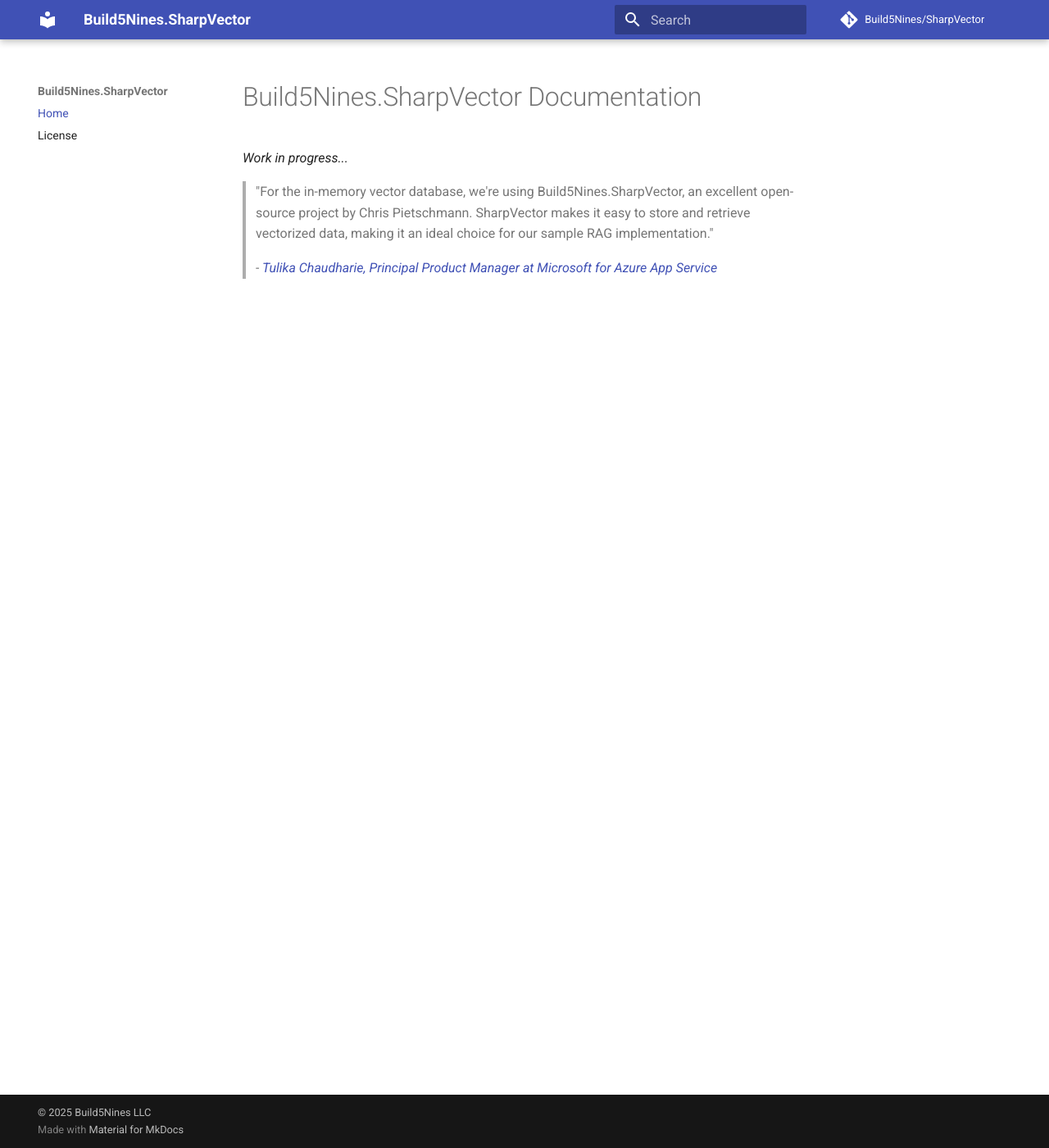
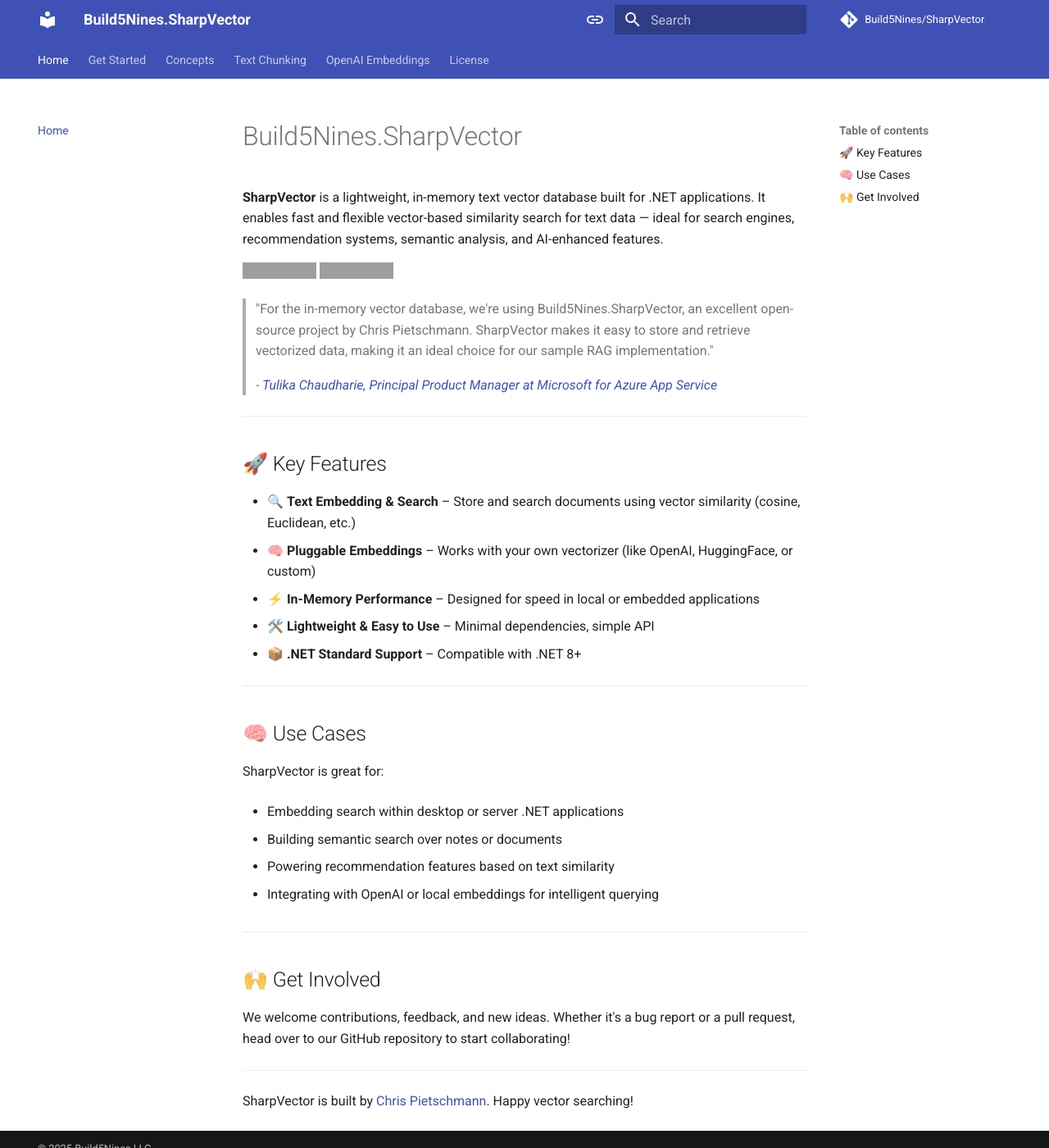
Before and after one commit to Build5Nines/SharpVector, an MkDocs documentation site: the page built from docs/docs/index.md, in a window 1280 px wide and 1400 px high. Shown: the whole window at 82% size. Built offline with MkDocs 1.6.1 and Material for MkDocs 9.7.7, drawn with Linux system fonts in a browser that asks for light colours; comment, search, counter and statistics services are not loaded; grey boxes are pictures that could not be loaded.

Commit message:
writing docs

```diff
--- a/docs/docs/index.md
+++ b/docs/docs/index.md
@@ -1,24 +1,44 @@
-# Build5Nines.SharpVector Documentation
+# Build5Nines.SharpVector
 
-_Work in progress..._
+**SharpVector** is a lightweight, in-memory text vector database built for .NET applications. It enables fast and flexible vector-based similarity search for text data — ideal for search engines, recommendation systems, semantic analysis, and AI-enhanced features.
+
+[![NuGet](https://img.shields.io/nuget/v/Build5Nines.SharpVector.svg)](https://www.nuget.org/packages/Build5Nines.SharpVector/)
+[![License: MIT](https://img.shields.io/badge/License-MIT-blue.svg)](LICENSE)
 
 > "For the in-memory vector database, we're using Build5Nines.SharpVector, an excellent open-source project by Chris Pietschmann. SharpVector makes it easy to store and retrieve vectorized data, making it an ideal choice for our sample RAG implementation."
 >
 > _- [Tulika Chaudharie, Principal Product Manager at Microsoft for Azure App Service](https://azure.github.io/AppService/2024/09/03/Phi3-vector.html)_
 
+---
 
-<!-- For full documentation visit [mkdocs.org](https://www.mkdocs.org).
+## 🚀 Key Features
 
-## Commands
+- 🔍 **Text Embedding & Search** – Store and search documents using vector similarity (cosine, Euclidean, etc.)
+- 🧠 **Pluggable Embeddings** – Works with your own vectorizer (like OpenAI, HuggingFace, or custom)
+- ⚡ **In-Memory Performance** – Designed for speed in local or embedded applications
+- 🛠️ **Lightweight & Easy to Use** – Minimal dependencies, simple API
+- 📦 **.NET Standard Support** – Compatible with .NET 8+
 
-* `mkdocs new [dir-name]` - Create a new project.
-* `mkdocs serve` - Start the live-reloading docs server.
-* `mkdocs build` - Build the documentation site.
-* `mkdocs -h` - Print help message and exit.
+---
 
-## Project layout
+## 🧠 Use Cases
 
-    mkdocs.yml    # The configuration file.
-    docs/
-        index.md  # The documentation homepage.
-        ...       # Other markdown pages, images and other files. -->
+SharpVector is great for:
+
+- Embedding search within desktop or server .NET applications
+
+- Building semantic search over notes or documents
+
+- Powering recommendation features based on text similarity
+
+- Integrating with OpenAI or local embeddings for intelligent querying
+
+---
+
+## 🙌 Get Involved
+
+We welcome contributions, feedback, and new ideas. Whether it's a bug report or a pull request, head over to our GitHub repository to start collaborating!
+
+---
+
+SharpVector is built by [Chris Pietschmann](https://pietschsoft.com). Happy vector searching!
--- a/docs/mkdocs.yml
+++ b/docs/mkdocs.yml
@@ -5,17 +5,65 @@
 theme:
   name: material # null
 #  custom_dir: themes/material
+  features:
+    - tabs
+    - content.code.copy
+    - content.code.annotate
+
+  palette:
+    - media: "(prefers-color-scheme)"
+      toggle:
+        icon: material/link
+        name: Switch to light mode
+    - media: "(prefers-color-scheme: light)"
+      scheme: default
+      primary: indigo
+      accent: indigo
+      toggle:
+        icon: material/toggle-switch
+        name: Switch to dark mode
+    - media: "(prefers-color-scheme: dark)"
+      scheme: slate
+      primary: black
+      accent: indigo
+      toggle:
+        icon: material/toggle-switch-off
+        name: Switch to system preference
 
 repo_name: Build5Nines/SharpVector
 repo_url: https://github.com/Build5Nines/SharpVector
 edit_uri: edit/main/docs/docs/
 
 copyright: '&copy; 2025 Build5Nines LLC'
+
+markdown_extensions:
+  - admonition
+  - pymdownx.details
+  - pymdownx.superfences
+  - pymdownx.tabbed:
+      alternate_style: true
+      slugify: !!python/object/apply:pymdownx.slugs.slugify
+        kwds:
+          case: lower
+  - pymdownx.snippets
+
+extra:
+  social:
+    - icon: fontawesome/brands/github
+      link: https://github.com/Build5Nines
+    - icon: fontawesome/brands/bluesky
+      link: https://bsky.app/profile/build5nines.bsky.social
+    - icon: fontawesome/brands/twitter
+      link: https://twitter.com/build5nines
+    - icon: fontawesome/brands/linkedin
+      link: https://www.linkedin.com/company/build5nines
+    - icon: fontawesome/brands/youtube
+      link: https://www.youtube.com/@build5nines
+
 nav:
   - Home: index.md
+  - Get Started: get-started.md
+  - Concepts: concepts.md
+  - Text Chunking: text-chunking.md
+  - OpenAI Embeddings: openai-embeddings.md
   - License: license.md
-
-extra:
-  palette:
-    primary: 'indigo'
-    accent: 'light blue'
--- a/docs/requirements.txt
+++ b/docs/requirements.txt
@@ -1,2 +1,4 @@
 mkdocs
 mkdocs-material
+pymdown-extensions
+markdown-include
```
Also changed, not shown: docs/docs/concepts.md (added, +109 -0 lines), docs/docs/get-started.md (added, +52 -0 lines), docs/docs/openai-embeddings.md (added, +3 -0 lines), docs/docs/text-chunking.md (added, +3 -0 lines).
